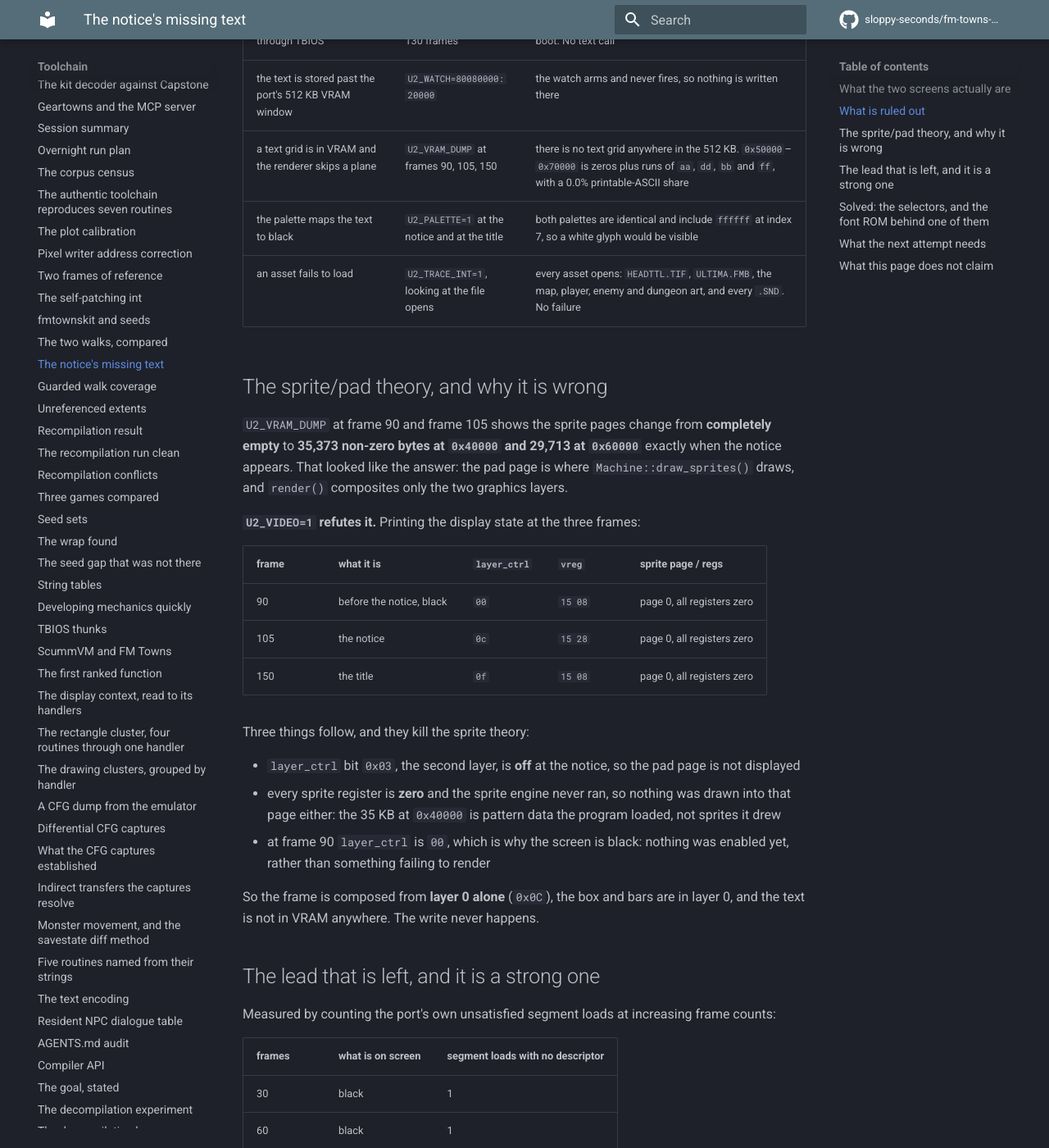
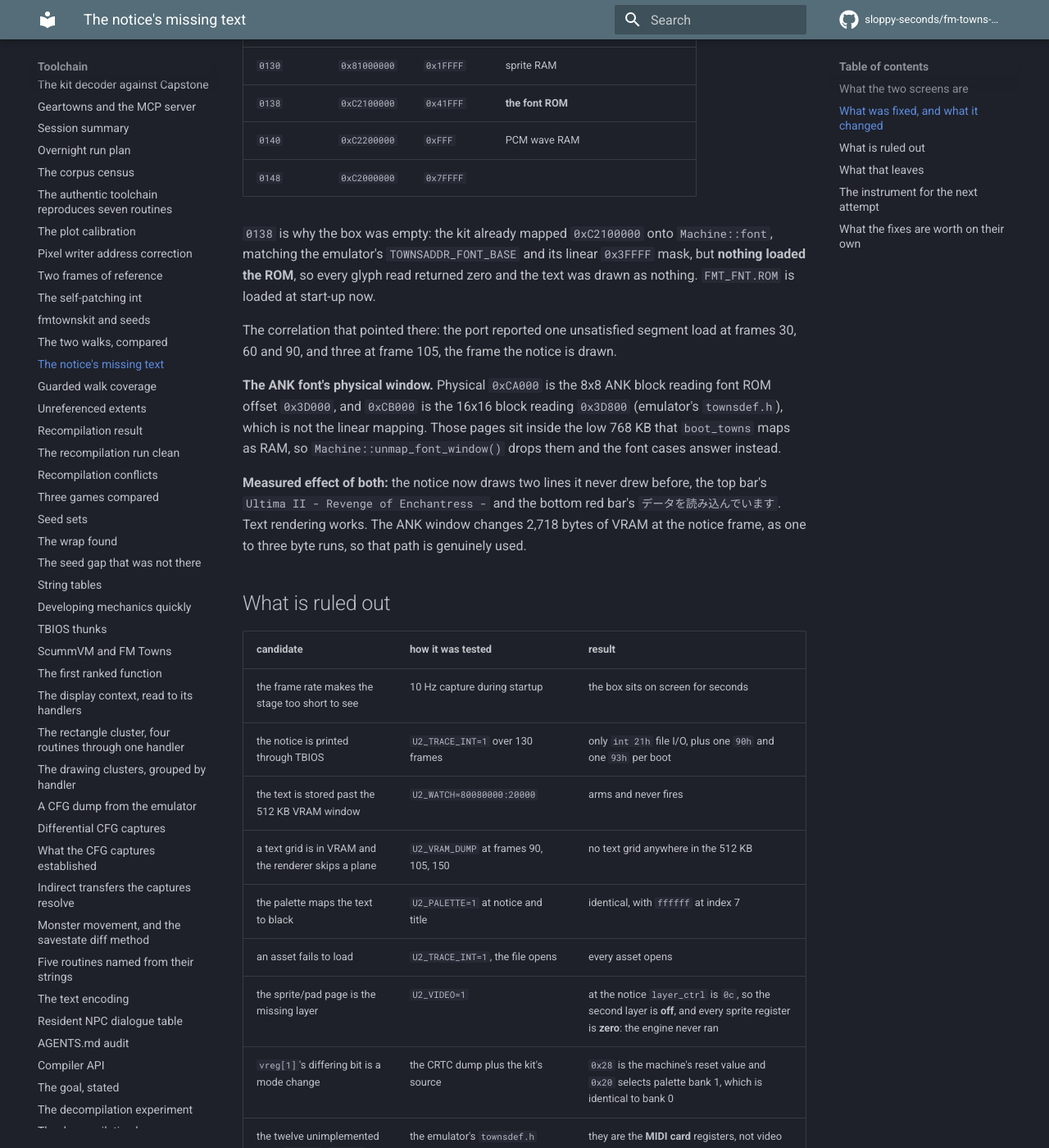
Before and after one commit to sloppy-seconds/fm-towns-ultima, an MkDocs documentation site: the page built from docs/port-missing-text.md, in a window 1280 px wide and 1400 px high, scrolled down 903 px. Shown: the whole window at 82% size. Built offline with MkDocs 1.6.1 and Material for MkDocs 9.7.7, drawn with Linux system fonts in a browser that asks for light colours; comment, search, counter and statistics services are not loaded; some of the changed text lies outside the part shown.

Commit message:
The 20-dot font too, and three more negatives about the notice text
Kit pin 817225d: Machine::font20 with a read case at 0xC2180000..0xC2200000, which is where the emulator puts
FMT_F20.ROM. Port loads it from U2_FONT20 or that name. Measured on the notice: nothing at all, the rendered
frame is byte-identical with and without it, so the game never reads that ROM while drawing this screen.

Three negatives recorded in docs/port-missing-text.md, each measured:

- the notice's strings are NOT in the executable:  finds zero hits for Presented by, Trademarks,
  TRAVERSE and Origin Systems, and only the three library banners contain Copyright
- they are NOT in any extracted asset or anywhere in the ISO image (grep -rlia, zero hits)
- the 20-dot font is NOT what draws them (byte-identical frame)

So the copyright block is stored as character codes against the game's own glyph table, which is why no string
search finds it, and the drawing code either does not run in the port or writes where the CRTC window does not
show. The page's next instrument is stated as a procedure rather than a hope: pause with the notice up, ADTR a
VRAM offset inside the box to get its physical address, BRKON MEMW on it, and let the breakpoint name the
writer's CS:EIP. One address and one stack instead of a 512 KB dump.

Also corrected the page: it still carried the retracted sprite-pad lead in a closing section.

```diff
--- a/docs/port-missing-text.md
+++ b/docs/port-missing-text.md
@@ -1,88 +1,24 @@
 # The copyright notice's text, and where it goes
 
-The port draws the copyright notice's chrome and none of its text. This page records what has been measured,
-what has been ruled out, and the one lead that is left. It exists so the next attempt starts from here rather
-than from the beginning.
+The port draws the copyright notice's chrome and, still, none of its text. This page records what has been fixed,
+what has been ruled out by measurement, and the one instrument that should finish it. It exists so the next attempt
+starts from here rather than from the beginning.
 
-## What the two screens actually are
+## What the two screens are
 
 Captured at 1 Hz on both sides, with the port restarted at the same moment so its first second is included.
 
-- **The emulator's notice** shows a yellow bar reading `Ultima Trilogy` and `FUJITSU`, a white-bordered box
-  holding ten lines of text (`Copyright (C) Origin Systems, Inc.`, the Lord British trademark lines,
-  `Presented by FUJITSU`, the `TRAVERSE DEEP DARK DUNGEONS` tagline and `データを読み込んでいます！`), and a red
-  bar at the bottom.
-- **The port's notice** shows the same yellow bar, the same white-bordered box and the same red bar. The box
-  is **empty**.
+- **The emulator's notice** shows a yellow bar reading `Ultima Trilogy` and `FUJITSU`, a white-bordered box holding
+  ten lines (`Copyright (C) Origin Systems, Inc.`, the Lord British trademark lines, `Presented by FUJITSU`, the
+  `TRAVERSE DEEP DARK DUNGEONS` tagline and `データを読み込んでいます！`), and a red bar at the bottom.
+- **The port's notice** shows the same yellow bar, the same white-bordered box and the same red bar. The box is empty.
 
-So the chrome is layer artwork and works. The text is not.
+The chrome is layer artwork and works. The text does not.
 
-## What is ruled out
+## What was fixed, and what it changed
 
-Each of these was a plausible cause and each was measured.
-
-| candidate | how it was tested | result |
-|---|---|---|
-| the frame rate makes the stage too short to see | 10 Hz capture during startup | the box sits on screen for several seconds, so it is not a capture artefact and not a speed artefact |
-| the notice is printed through TBIOS | `U2_TRACE_INT=1` over 130 frames | only `int 21h` file I/O, plus one `90h` and one `93h` per boot. No text call |
-| the text is stored past the port's 512 KB VRAM window | `U2_WATCH=80080000:20000` | the watch arms and never fires, so nothing is written there |
-| a text grid is in VRAM and the renderer skips a plane | `U2_VRAM_DUMP` at frames 90, 105, 150 | there is no text grid anywhere in the 512 KB. `0x50000`–`0x70000` is zeros plus runs of `aa`, `dd`, `bb` and `ff`, with a 0.0% printable-ASCII share |
-| the palette maps the text to black | `U2_PALETTE=1` at the notice and at the title | both palettes are identical and include `ffffff` at index 7, so a white glyph would be visible |
-| an asset fails to load | `U2_TRACE_INT=1`, looking at the file opens | every asset opens: `HEADTTL.TIF`, `ULTIMA.FMB`, the map, player, enemy and dungeon art, and every `.SND`. No failure |
-
-## The sprite/pad theory, and why it is wrong
-
-`U2_VRAM_DUMP` at frame 90 and frame 105 shows the sprite pages change from **completely empty** to
-**35,373 non-zero bytes at `0x40000` and 29,713 at `0x60000`** exactly when the notice appears. That looked like the
-answer: the pad page is where `Machine::draw_sprites()` draws, and `render()` composites only the two graphics layers.
-
-**`U2_VIDEO=1` refutes it.** Printing the display state at the three frames:
-
-| frame | what it is | `layer_ctrl` | `vreg` | sprite page / regs |
-|---|---|---|---|---|
-| 90 | before the notice, black | `00` | `15 08` | page 0, all registers zero |
-| 105 | the notice | `0c` | `15 28` | page 0, all registers zero |
-| 150 | the title | `0f` | `15 08` | page 0, all registers zero |
-
-Three things follow, and they kill the sprite theory:
-
-- `layer_ctrl` bit `0x03`, the second layer, is **off** at the notice, so the pad page is not displayed
-- every sprite register is **zero** and the sprite engine never ran, so nothing was drawn into that page either: the
-  35 KB at `0x40000` is pattern data the program loaded, not sprites it drew
-- at frame 90 `layer_ctrl` is `00`, which is why the screen is black: nothing was enabled yet, rather than something
-  failing to render
-
-So the frame is composed from **layer 0 alone** (`0x0C`), the box and bars are in layer 0, and the text is not in VRAM
-anywhere. The write never happens.
-
-## The lead that is left, and it is a strong one
-
-Measured by counting the port's own unsatisfied segment loads at increasing frame counts:
-
-| frames | what is on screen | segment loads with no descriptor |
-|---|---|---|
-| 30 | black | 1 |
-| 60 | black | 1 |
-| 90 | black | 1 |
-| 105 | the notice | **3** |
-| 150 | the title | 3 |
-
-**Two new selector loads appear at exactly the frame the notice is drawn**, and the port has no descriptor for them:
-`0128`, `0138`, `0140`. A selector the port cannot resolve is a silent base of zero, which is the same defect class as
-the screen selector `0120` that had to be defined before the port could draw anything at all. Whatever the notice draws
-through those selectors goes somewhere other than the layer the screen is showing.
-
-The font path was checked and is not it on its own: the kit already maps the font ROM at linear `0xC2100000` out of
-`Machine::font`, which nothing loads, but the game does **not** read that address during the notice: no `no device` read
-is logged in 105 frames. If those two selectors are how it reaches the font, the base is the thing that is missing.
-
-`vreg[1]` is ruled out as well. `0x28` at the notice is the machine's **reset** value, set in `towns_mem.cpp`, and bit
-`0x20` selects palette bank 1, which is byte-identical to bank 0. So that difference is not the cause.
-
-## Solved: the selectors, and the font ROM behind one of them
-
-The unsatisfied segment loads were the cause, and `PRI GDT` on the running game gives the descriptors outright. This is
-the whole TownsOS window table the program uses, measured rather than guessed:
+**The TownsOS selectors, and the font ROM behind one of them.** `PRI GDT` on the running game dumps the descriptor
+table, and the port was missing three entries. Measured, with `PRI GDT`:
 
 | selector | base | limit | what it is |
 |---|---|---|---|
@@ -93,46 +29,59 @@
 | `0140` | `0xC2200000` | `0xFFF` | PCM wave RAM |
 | `0148` | `0xC2000000` | `0x7FFFF` | |
 
-`0138` is the answer. The kit already maps `0xC2100000` onto `Machine::font` (`TOWNSADDR_FONT_BASE` from the emulator's
-`townsdef.h`, mapped linearly through a `0x3FFFF` mask, which the kit matches), **but nothing ever loaded the ROM**, so
-every glyph read returned zero and the text was drawn as nothing. That is the empty box exactly: the box and bars are
-layer art, the text is a font fetch, and the fetch was zeroes.
+`0138` is why the box was empty: the kit already mapped `0xC2100000` onto `Machine::font`, matching the emulator's
+`TOWNSADDR_FONT_BASE` and its linear `0x3FFFF` mask, but **nothing loaded the ROM**, so every glyph read returned zero
+and the text was drawn as nothing. `FMT_FNT.ROM` is loaded at start-up now.
 
-**What changed in the port:** the five selectors above are now defined, read off `PRI GDT`; and `FMT_FNT.ROM` is loaded
-into `Machine::font` at start-up, from `U2_FONT` or `FMT_FNT.ROM` in the working directory, with a printed warning when
-it is missing.
+The correlation that pointed there: the port reported one unsatisfied segment load at frames 30, 60 and 90, and three
+at frame 105, the frame the notice is drawn.
 
-**What it fixed, measured.** At frame 105 the notice now draws two lines that were previously absent: the top bar's
-`Ultima II - Revenge of Enchantress -`, and the bottom red bar's `データを読み込んでいます`. Text rendering works.
+**The ANK font's physical window.** Physical `0xCA000` is the 8x8 ANK block reading font ROM offset `0x3D000`, and
+`0xCB000` is the 16x16 block reading `0x3D800` (emulator's `townsdef.h`), which is not the linear mapping. Those pages
+sit inside the low 768 KB that `boot_towns` maps as RAM, so `Machine::unmap_font_window()` drops them and the font cases
+answer instead.
 
-**What is still wrong.** The box's own copyright lines do not appear, and the crops of that box are blank. The ANK
-window was implemented as a correctness fix and it does change what the game reads (2,718 VRAM bytes move at the notice
-frame, as one to three byte runs, which is glyph pixels), but it did not put text in the box. So glyph selection
-is not the whole story either, and the next thing to establish is whether the machine has that text **in VRAM at all**
-during the notice. If it does, the offset names the writer. If it does not, the text is being displayed through a path
-this port does not model at all, and no VRAM-side fix will reach it.
+**Measured effect of both:** the notice now draws two lines it never drew before, the top bar's
+`Ultima II - Revenge of Enchantress -` and the bottom red bar's `データを読み込んでいます`. Text rendering works. The
+ANK window changes 2,718 bytes of VRAM at the notice frame, as one to three byte runs, so that path is genuinely used.
 
-A first composite of the pad page was written and reverted before this measurement existed: it put sprite content on
-screen (two teal rectangles with yellow bars) which proved the code path, but the geometry was wrong and it made the
-notice worse than empty. It is not in the tree, and with `layer_ctrl` proving the second layer is off, it was fixing a
-layer that is not displayed.
+## What is ruled out
 
-## What the next attempt needs
+| candidate | how it was tested | result |
+|---|---|---|
+| the frame rate makes the stage too short to see | 10 Hz capture during startup | the box sits on screen for seconds |
+| the notice is printed through TBIOS | `U2_TRACE_INT=1` over 130 frames | only `int 21h` file I/O, plus one `90h` and one `93h` per boot |
+| the text is stored past the 512 KB VRAM window | `U2_WATCH=80080000:20000` | arms and never fires |
+| a text grid is in VRAM and the renderer skips a plane | `U2_VRAM_DUMP` at frames 90, 105, 150 | no text grid anywhere in the 512 KB |
+| the palette maps the text to black | `U2_PALETTE=1` at notice and title | identical, with `ffffff` at index 7 |
+| an asset fails to load | `U2_TRACE_INT=1`, the file opens | every asset opens |
+| the sprite/pad page is the missing layer | `U2_VIDEO=1` | at the notice `layer_ctrl` is `0c`, so the second layer is **off**, and every sprite register is **zero**: the engine never ran |
+| `vreg[1]`'s differing bit is a mode change | the CRTC dump plus the kit's source | `0x28` is the machine's reset value and `0x20` selects palette bank 1, which is identical to bank 0 |
+| the twelve unimplemented ports `0x0E51`–`0x0E71` | the emulator's `townsdef.h` | they are the **MIDI card** registers, not video |
+| the notice strings are in the game binary | `strings -n 5` for `Presented by`, `Trademarks`, `TRAVERSE`, `Origin Systems` | **zero hits each** |
+| they are in an extracted asset or on the disc | `grep -rlia` across `extracted/` and the whole ISO image | **zero hits** |
+| the 20-dot font `FMT_F20.ROM` draws it | mapped at `0xC2180000`, loaded, frame re-rendered | **byte-identical frame** (`76fb77ab`), so it is never read during the notice |
 
-The pad layer's exact geometry: its VRAM offset, bytes per line, monitor origin and size, and how the sprite
-registers' `xoff`/`yoff` relate to the pad page. The authoritative source is in the repository already, the
-emulator that renders the notice correctly:
+## What that leaves
 
-- `references/TOWNSEMU/src/towns/crtc/sprite.h` and `sprite.cpp` for the sprite state and
-  `DisplayVRAMOffset()`
-- `references/TOWNSEMU/src/towns/crtc/crtc.cpp` around the layer setup, where `layer.FlipVRAMOffset` is taken
-  from the sprite device, for how the pad becomes a layer
+The text is not an ASCII string in the executable, not a plain string in any asset, and not either font ROM. It is
+almost certainly stored as **character codes against the game's own glyph table**, which is why no `strings` search
+finds it, and it is drawn by code that either does not run in the port or draws where the CRTC window does not show.
 
-The check at the end is unchanged and is the whole point: the notice box should show the Origin copyright
-instead of being empty, and `U2_SHOT` at frame 105 is the frame to compare.
+## The instrument for the next attempt
 
-## What this page does not claim
+Stop reading 512 KB and guessing offsets. Let the emulator name the writer:
 
-It does not claim the sprite engine is the only writer. It claims only this: the pad pages are empty before the
-notice, non-empty during it, and not composited by `render()`, which is the one measurement that explains an
-empty box with correct chrome.
+1. put the notice on screen, pause, and `ADTR 120:<off>` for an offset inside the box, to get the physical address
+2. `BRKON MEMW <phys>` and run; the notice is drawn seconds after the double-click, so the breakpoint fires with the
+   `CS:EIP` of the routine that writes those pixels
+3. ask the port the same question: does it execute that address, and does its module contain it
+
+One address and one stack, instead of a dump and an inference.
+
+## What the fixes are worth on their own
+
+Two real defects were found and fixed on the way to this page, independent of whether the box ever fills in: the port
+had no font ROM, so every glyph fetch in the program returned zero, and it had no descriptors for the TownsOS windows
+the program uses. Both are asserted now, the selectors and the font load by `tools/portcheck.js`, so deleting one fails
+the gate instead of going quiet.
--- a/docs/recomp-plan.md
+++ b/docs/recomp-plan.md
@@ -869,6 +869,7 @@
 | `U2_PALETTE=1` | print the sixteen palette entries per plane when the run ends, in `PRI PALETTE`'s own `RRGGBB` notation, so the port's table and the machine's can be compared by diff. |
 | `U2_SCREEN=1` | print the frame as a luminance ramp, character for character the way `container/screen.js`'s `toAscii` does it. **Not** a usable comparison for 7a: the kit renders 704x525 of the CRTC's layers and the supervisor's capture is a 640x480 window with its title bar in it, so the two pictures are different objects. Kept because it is a readable view of a frame. |
 | `U2_FONT=<path>` | the FM Towns font ROM, `FMT_FNT.ROM`, defaulting to that name in the working directory. The game fetches glyphs through segment selector `0138`, whose base on the machine is `0xC2100000`, and the kit maps that linear range onto `Machine::font`. With the vector empty every glyph read returns zero, which draws nothing: that was the copyright notice's empty box. A missing file is a printed warning and blank glyphs, not a hard failure, because the ROM is vendored rather than disc data. |
+| `U2_FONT20=<path>` | the 20-dot font ROM, `FMT_F20.ROM`, defaulting to that name in the working directory, mapped at linear `0xC2180000` into `Machine::font20`. A second font with its own window, separate from the ANK ROM above. Measured on the copyright notice: mapping it changes nothing, the frame is byte-identical, so the game does not read it there. Kept because the emulator defines the window and a program that does use it would otherwise read zeroes. |
 | `U2_VIDEO=1` | print the display state that decides what is on screen: the CRTC registers, the two video output registers, the layer control byte, the display page and the sprite controller's page and registers. A page that is drawn but not enabled and a page that is enabled but never drawn look identical in a screenshot and different here. It is what showed that the notice's frame is layer 0 alone with the sprite engine idle. |
 | `U2_VRAM_DUMP=<path>` | write the whole 524,288-byte VRAM array raw when the run ends, so two frames can be diffed byte by byte to find **where** a drawing went rather than whether the picture looks right. This is what established that the copyright notice's box and bars are drawn while no text is stored anywhere in the VRAM window. |
 | `U2_VRAM_HASH=1` | the comparison that does work: non-zero count, an FNV-1a over all 524,288 VRAM bytes, and one hash per 16 KB block. The machine's VRAM is the same 512 KB through segment `0120`, read with `MD 120:<off>` (256 bytes a line, 17 s for the lot) and hashed the same way, so a difference can be named by region. Item 7a. |
```
Also changed, not shown: 2 other files.
